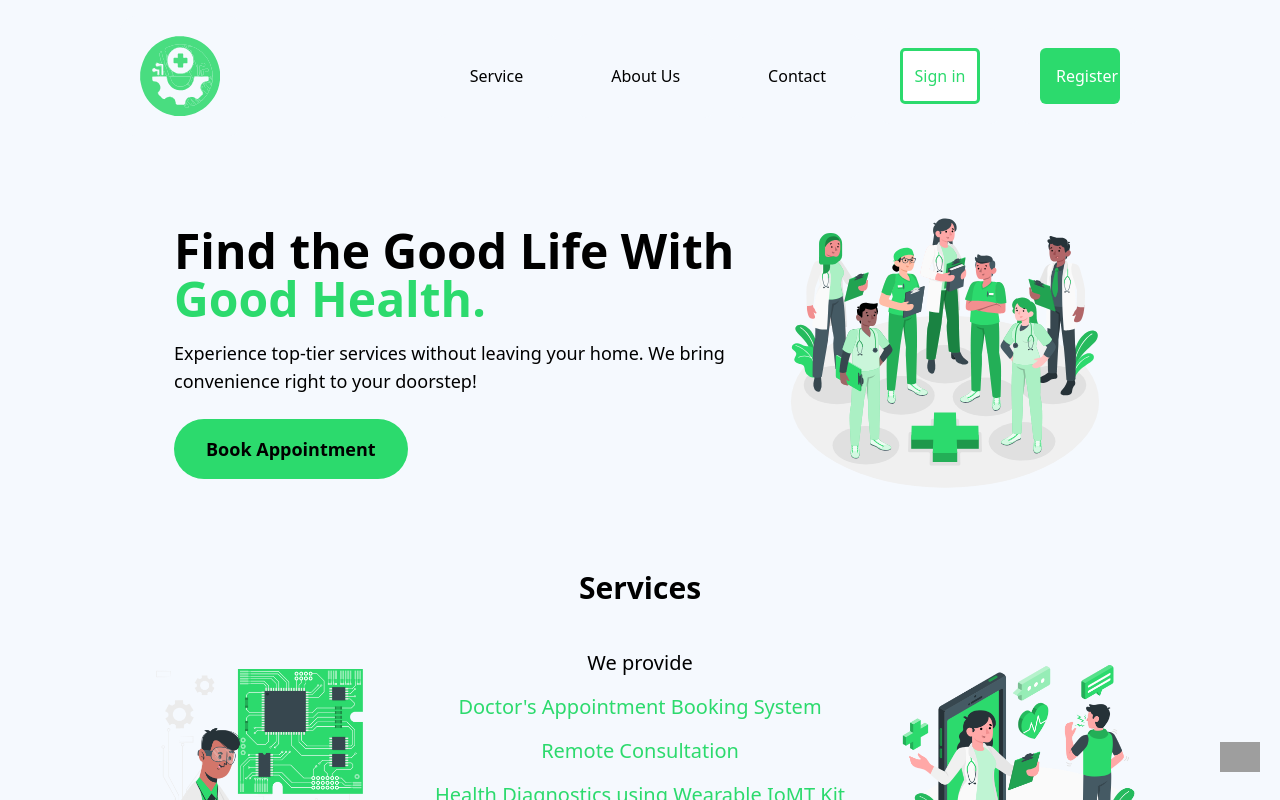
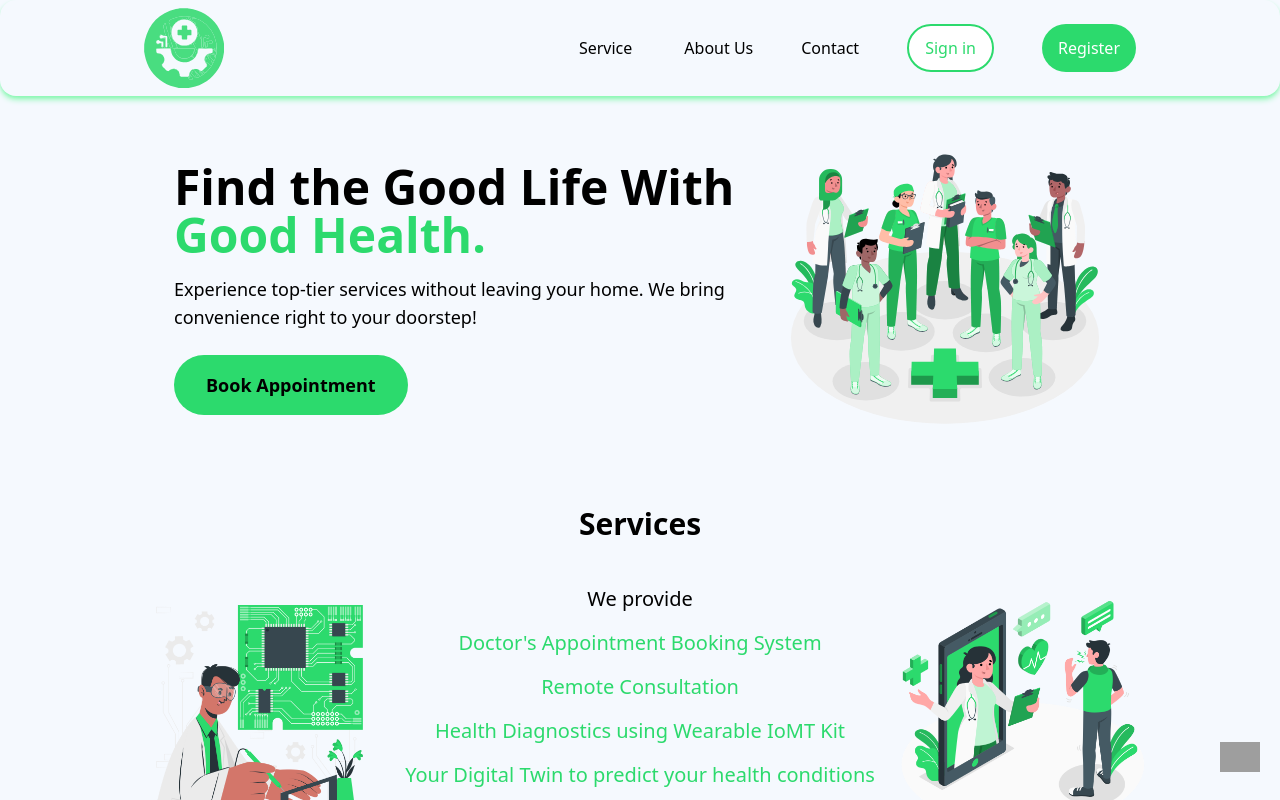
Before and after one commit to ReactersInc/telemedicine-frontend, a React (Create React App) app: page / in a window 1280 px wide. Shown: the top 800 px of the page. Built offline with nearby package versions, Linux system fonts and the light colour scheme; grey boxes are pictures that could not be loaded; the HTML template or start-up script is replaced by a standard one.

Commit message:
navbar css correction

```diff
--- a/src/components/horizontalNav/index.tsx
+++ b/src/components/horizontalNav/index.tsx
@@ -38,7 +38,7 @@ function HorizontalNav() {
     };
   }, [scrollable]);
 
-  const [menuOpen, setMenuOpen] = useState(false);
+  const [menuOpen, setMenuOpen] = useState(true);
 
   const scrollToTop = () => {
     window.scrollTo({
@@ -50,7 +50,7 @@ function HorizontalNav() {
   return (
     <>
       <div className="bg-[#f5f9fe] py-4 px-5 ">
-        <div className="menu flex justify-between items-center px-4 py-2 xl:hidden">
+        <div className="menu flex justify-between items-center px-4 py-2 xl:hidden ">
           <div>
             <a href="/#home">
               <img
@@ -69,23 +69,20 @@ function HorizontalNav() {
               setMenuOpen(!menuOpen);
             }}
           >
-
             <img
               src=".././static/navbar.svg"
               alt="Menu"
               className="w-full h-full"
             />
-
           </div>
         </div>
 
-        <ul
-          className={`flex flex-col xl:flex-row justify-end xl:w-auto xl:static transition-transform transform ${
-            menuOpen ? "dispaly" : "hidden"
-          } xl:flex xl:justify-between xl:space-x-3 space-y-4 xl:space-y-0  xl:bg-transparent  xl:relative xl:left-auto xl:py-0  xl:pl-0  rounded-2xl md:w-60 w-40 xl:w-auto absolute top-[90px]  md:right-[115px] right-[70px] xl:top-auto xl:right-auto  bg-[#f5f9fe]  overflow-hidden`}
+        <div
+          className={`flex flex-col xl:flex-row justify-end xl:w-auto xl:static transition-transform transform bg-[#f5f9fe] w-40${
+            menuOpen ? "display" : "hidden"
+          } xl:flex xl:justify-between  rounded-2xl  xl:w-full xl:-right-0 xl:px-36 xl:top-0 xl:py-2 p-5 absolute top-[90px]  md:right-[115px] right-[70px] bg-[#f5f9fe]  overflow-hidden xl:fixed  shadow-md shadow-[#82f7ad]`}
         >
-          <div className="xl:flex items-center hidden">
-            <li className="bg-[#f5f9fe]">
+          <div className="xl:block items-center hidden ">
             <a
               href="/#home"
               onClick={() => {
@@ -98,56 +95,37 @@ function HorizontalNav() {
                 className="w-20 h-20"
               />
             </a>
-            </li>
           </div>
-          <div className="flex flex-col xl:flex-row items-center xl:text-base text-xs ">
-            {/* <li className="list-none bg-[#f5f9fe]">
-              <a
-                href="/#home"
-                onClick={() => {
-                  setMenuOpen(!menuOpen);
-                }}
-                className="navLink block text-black font-medium relative xl:p-2.5 xl:mx-1 m-0 p-0 bg-[#f5f9fe] hover:text-[#2cda6d] hover:after:w-full after:content-[''] after:absolute after:left-0 after:bottom-0 after:w-0 after:h-0.5 after:bg-[#2cda6d] after:transition-all after:duration-300"
-              >
-                Home
-              </a>
-            </li> */}
-            <li className="list-none bg-[#f5f9fe]">
+          <div className="w-40 xl:w-auto flex flex-col xl:flex-row items-center xl:text-base text-xs xl:space-x-12 gap-4 xl:gap-0 xl:space-y-0  py-5 xl:py-0">
             <a
               href="/#service"
               onClick={() => {
                 setMenuOpen(!menuOpen);
               }}
-                className="navLink block text-black font-medium relative xl:p-2.5 xl:mx-1 m-0 p-0 bg-[#f5f9fe] hover:text-[#2cda6d] hover:after:w-full after:content-[''] after:absolute after:left-0 after:bottom-0 after:w-0 after:h-0.5 after:bg-[#2cda6d] after:transition-all after:duration-300"
+              className=" block text-black font-medium relative  xl:mx-1 m-0 p-0 bg-[#f5f9fe] hover:text-[#2cda6d] hover:after:w-full after:content-[''] after:absolute after:left-0 after:bottom-0 after:w-0 after:h-0.5 after:bg-[#2cda6d] after:transition-all after:duration-300"
             >
               Service
             </a>
-            </li>
-            <li className="list-none bg-[#f5f9fe]">
             <a
               href="/#aboutUs"
               onClick={() => {
                 setMenuOpen(!menuOpen);
               }}
-                className="navLink block text-black font-medium relative xl:p-2.5 xl:mx-1 m-0 p-0 bg-[#f5f9fe] hover:text-[#2cda6d] hover:after:w-full after:content-[''] after:absolute after:left-0 after:bottom-0 after:w-0 after:h-0.5 after:bg-[#2cda6d] after:transition-all after:duration-300"
+              className=" block text-black font-medium relative  xl:mx-1 m-0 p-0 bg-[#f5f9fe] hover:text-[#2cda6d] hover:after:w-full after:content-[''] after:absolute after:left-0 after:bottom-0 after:w-0 after:h-0.5 after:bg-[#2cda6d] after:transition-all after:duration-300"
             >
               About Us
             </a>
-            </li>
-            <li className="list-none bg-[#f5f9fe]">
             <a
               href="/#contact"
               onClick={() => {
                 setMenuOpen(!menuOpen);
               }}
-                className="navLink block text-black font-medium relative xl:p-2.5 xl:mx-1 m-0 p-0 bg-[#f5f9fe] hover:text-[#2cda6d] hover:after:w-full after:content-[''] after:absolute after:left-0 after:bottom-0 after:w-0 after:h-0.5 after:bg-[#2cda6d] after:transition-all after:duration-300"
+              className=" block text-black font-medium relative  xl:mx-1 m-0 p-0 bg-[#f5f9fe] hover:text-[#2cda6d] hover:after:w-full after:content-[''] after:absolute after:left-0 after:bottom-0 after:w-0 after:h-0.5 after:bg-[#2cda6d] after:transition-all after:duration-300"
             >
               Contact
             </a>
-            </li>
-            <li className=" bg-[#f5f9fe] xl:mt-0 -mt-3 ">
             <button
-                className="signinBtn border-solid border-[#2cda6d] bg-white text-[#2cda6d] py-3 px-4 rounded-md w-20 h-10 xl:w-34 xl:h-14"
+              className="border-2 border-solid border-[#2cda6d] rounded-3xl bg-white text-[#2cda6d] px-4  h-10 xl:w-34 xl:h-12"
               onClick={() => {
                 setMenuOpen(!menuOpen);
                 toggleModal();
@@ -155,21 +133,18 @@ function HorizontalNav() {
             >
               Sign in
             </button>
-            </li>
-            <li className=" bg-[#f5f9fe] xl:mt-0 -mt-5">
             <a
               href="/register"
               onClick={() => {
                 setMenuOpen(!menuOpen);
               }}
             >
-                <button className="SignBtn border-solid border-[#2cda6d] bg-[#2cda6d] text-white py-3 px-4 rounded-md w-20 h-10 xl:w-34 xl:h-14">
+              <button className="SignBtn border-solid border-[#2cda6d] bg-[#2cda6d] text-white px-4 rounded-3xl  h-10 xl:w-34 xl:h-12">
                 Register
               </button>
             </a>
-            </li>
           </div>
-        </ul>
+        </div>
       </div>
 
       <div>{isModalOpen && <ModalSignin />}</div>
--- a/src/pages/home/index.tsx
+++ b/src/pages/home/index.tsx
@@ -11,7 +11,7 @@ function Home() {
   return (
     <div>
       <HorizontalNav />
-      <div className="py-10 bg-[#f5f9fe]" id="home">
+      <div className="py-10 bg-[#f5f9fe] mt-14" id="home">
         <div className="mx-4 sm:mx-8 md:mx-16 lg:mx-[74px] flex flex-col  lg:flex-row items-center justify-between bg-[#f5f9fe]">
           <div className="text-center lg:text-left mb-8 lg:mb-0 bg-[#f5f9fe]">
             <h1 className="text-3xl sm:text-4xl lg:text-3xl xl:text-5xl font-bold">
--- a/src/pages/register/index.css
+++ b/src/pages/register/index.css
@@ -106,13 +106,7 @@ b {
   padding: 5px 10px;
   border-radius: 5px;
 }
-.signinBtn {
-  border: #2cda6d solid;
-  background-color: #ffffff;
-  color: #2cda6d;
-  padding: 5px 10px;
-  border-radius: 5px;
-}
+
 
 .mandatory {
   margin-top: 8px;
```
Lines whose indentation alone changed are shown as unchanged.
